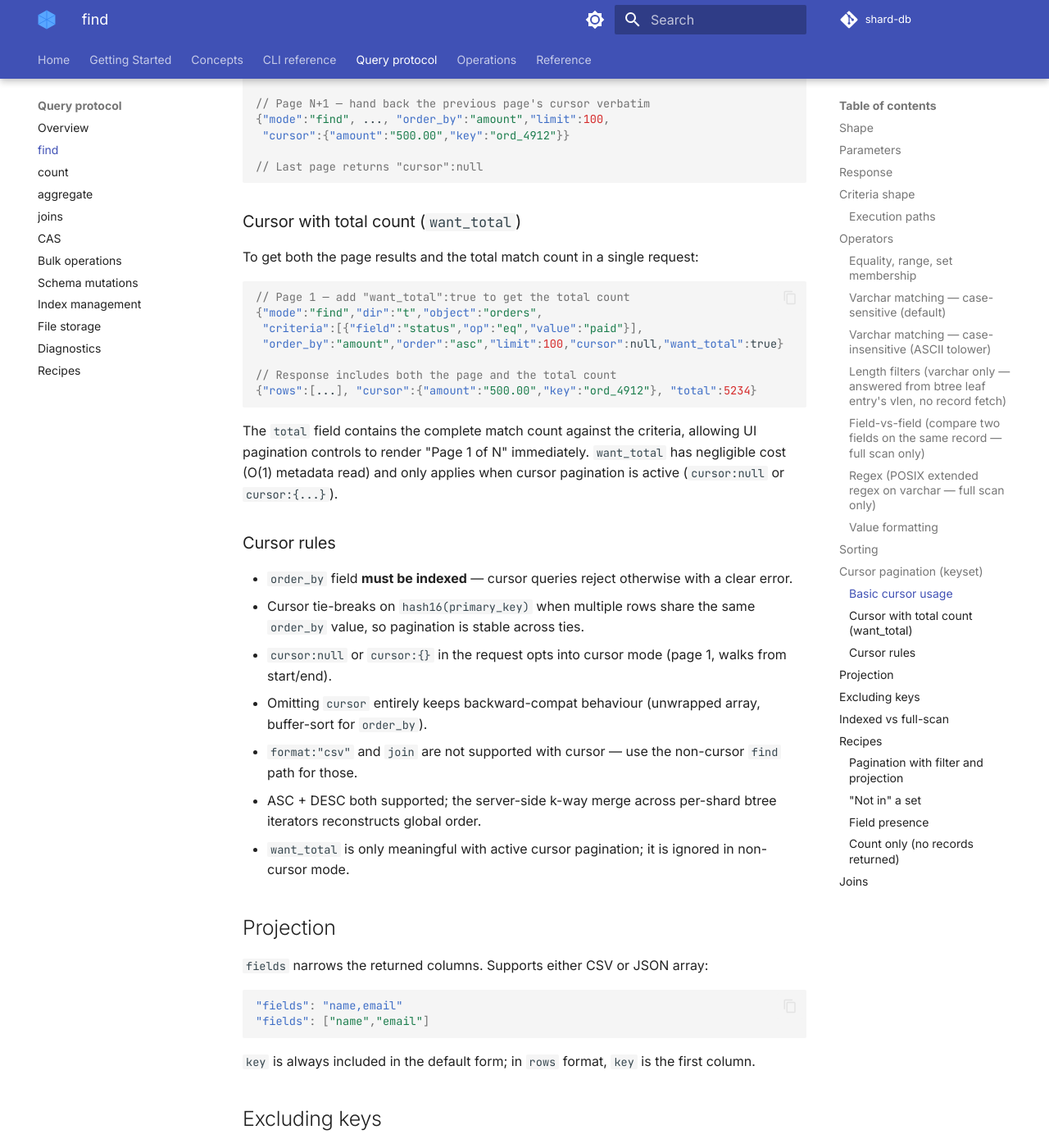
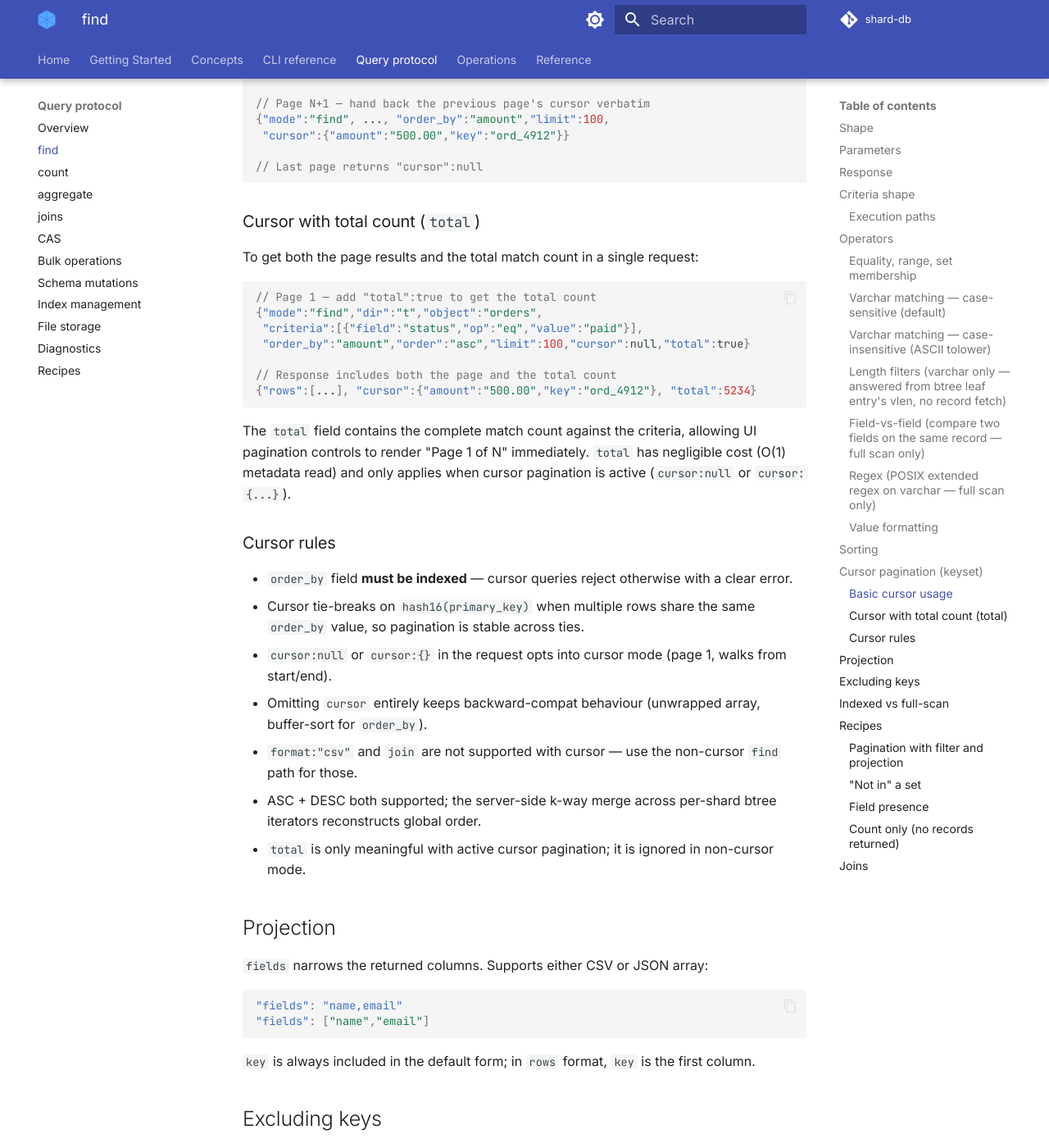
Before and after one commit to sayyiditow/shard-db, an MkDocs documentation site: the page built from docs/query-protocol/find.md, in a window 1280 px wide and 1400 px high, scrolled down 7908 px. Shown: the whole window at 82% size. Built offline with MkDocs 1.6.1 and Material for MkDocs 9.7.7, drawn with Linux system fonts in a browser that asks for light colours; comment, search, counter and statistics services are not loaded.

Commit message:
fix: rename want_total → total in docs (matches server JSON key)
Co-Authored-By: Claude Sonnet 4.6 <noreply@anthropic.com>

````diff
--- a/docs/query-protocol/find.md
+++ b/docs/query-protocol/find.md
@@ -35,7 +35,7 @@ Required: `mode`, `dir`, `object`, `criteria`.
 | `excludedKeys` | string OR array | none | Skip these keys from results. Comma-separated or array. |
 | `order_by` | string | — | Sort by this field; matches are buffered and sorted before pagination. |
 | `order` | `"asc"` or `"desc"` | `"asc"` | Sort direction when `order_by` is set. |
-| `want_total` | bool | false | When `cursor` pagination is active, also return the total match count in a single round-trip. Adds O(1) metadata cost. |
+| `total` | bool | false | When `cursor` pagination is active, also return the total match count in a single round-trip. Adds O(1) metadata cost. |
 | `format` | `"rows"` / `"csv"` / `"dict"` | JSON array | See response shapes below. Ignored when `join` is present (always tabular). |
 | `join` | array | none | See [joins](joins.md). |
 
@@ -244,21 +244,21 @@ For deep pagination on large result sets, offset-based paging pays `O(matches)`
 // Last page returns "cursor":null
 ```
 
-### Cursor with total count (`want_total`)
+### Cursor with total count (`total`)
 
 To get both the page results and the total match count in a single request:
 
 ```json
-// Page 1 — add "want_total":true to get the total count
+// Page 1 — add "total":true to get the total count
 {"mode":"find","dir":"t","object":"orders",
  "criteria":[{"field":"status","op":"eq","value":"paid"}],
- "order_by":"amount","order":"asc","limit":100,"cursor":null,"want_total":true}
+ "order_by":"amount","order":"asc","limit":100,"cursor":null,"total":true}
 
 // Response includes both the page and the total count
 {"rows":[...], "cursor":{"amount":"500.00","key":"ord_4912"}, "total":5234}
 ```
 
-The `total` field contains the complete match count against the criteria, allowing UI pagination controls to render "Page 1 of N" immediately. `want_total` has negligible cost (O(1) metadata read) and only applies when cursor pagination is active (`cursor:null` or `cursor:{...}`).
+The `total` field contains the complete match count against the criteria, allowing UI pagination controls to render "Page 1 of N" immediately. `total` has negligible cost (O(1) metadata read) and only applies when cursor pagination is active (`cursor:null` or `cursor:{...}`).
 
 ### Cursor rules
 
@@ -268,7 +268,7 @@ The `total` field contains the complete match count against the criteria, allowi
 - Omitting `cursor` entirely keeps backward-compat behaviour (unwrapped array, buffer-sort for `order_by`).
 - `format:"csv"` and `join` are not supported with cursor — use the non-cursor `find` path for those.
 - ASC + DESC both supported; the server-side k-way merge across per-shard btree iterators reconstructs global order.
-- `want_total` is only meaningful with active cursor pagination; it is ignored in non-cursor mode.
+- `total` is only meaningful with active cursor pagination; it is ignored in non-cursor mode.
 
 ## Projection
 
````
Also changed, not shown: docs/reference/changelog.md (+1 -1 lines), docs/release-notes/2026.06.1.md (+3 -3 lines).
